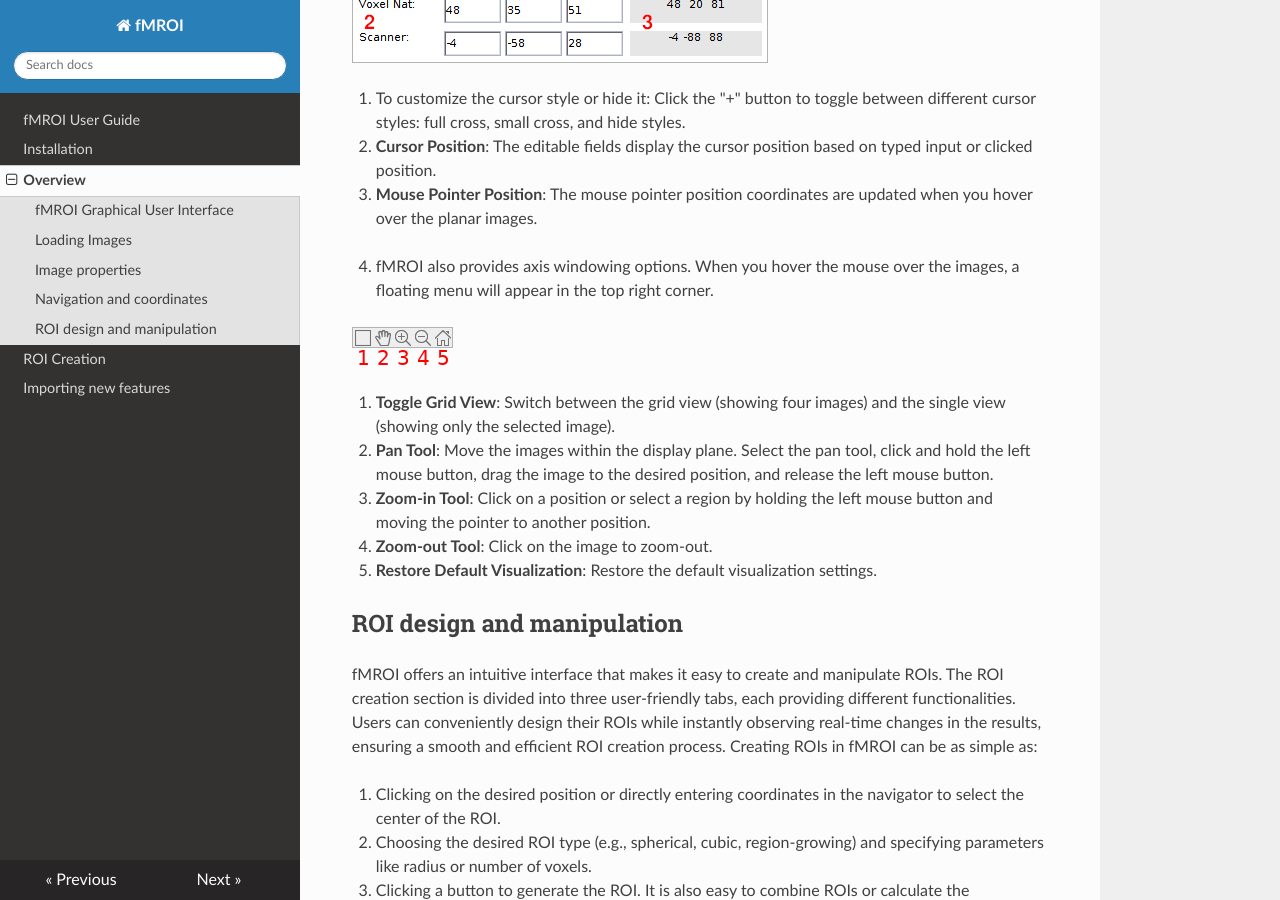
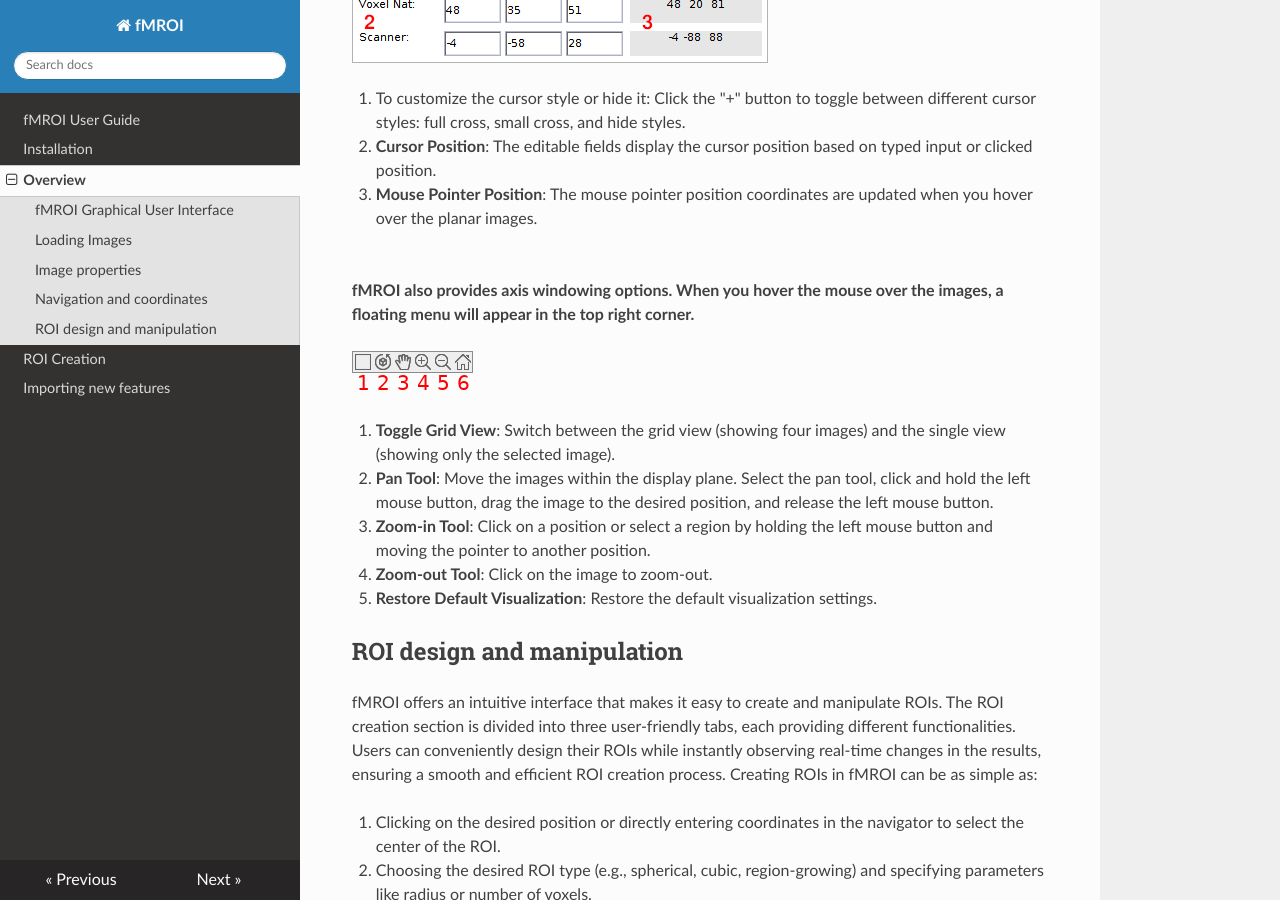
Before and after one commit to proactionlab/fmroi-docs, an MkDocs documentation site: the page built from docs/overview.md, in a window 1280 px wide and 900 px high, scrolled down 4232 px. Built offline with MkDocs 1.6.1, drawn with Linux system fonts in a browser that asks for light colours; nearby versions of some CDN libraries.

```diff
--- a/docs/overview.md
+++ b/docs/overview.md
@@ -95,7 +95,7 @@ Navigation and coordinates
 <br><br>
 
 
-- fMROI also provides axis windowing options. When you hover the mouse over the images, a floating menu will appear in the top right corner.
+**fMROI also provides axis windowing options. When you hover the mouse over the images, a floating menu will appear in the top right corner.**
 
 ![Image floating menu](img/axis_floatingmenu.png)
 
```
Also changed, not shown: docs/img/axis_floatingmenu.png.
